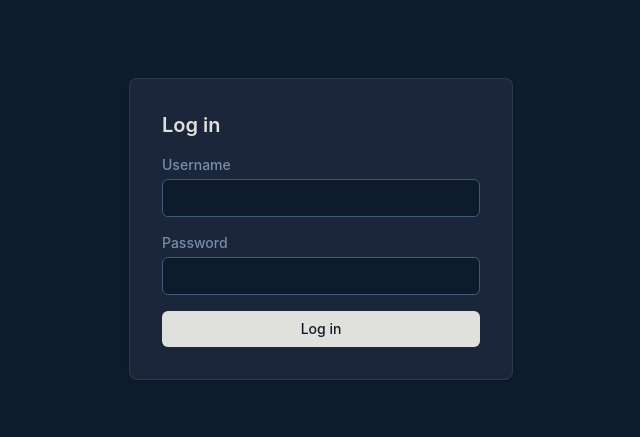
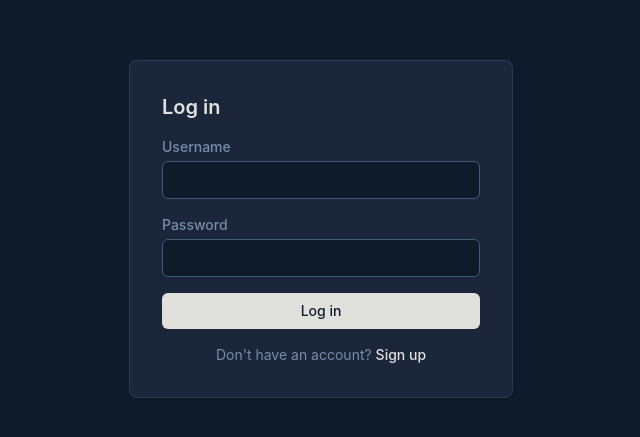
Before and after one commit to jordanfulawka/recall, a React (Vite) app in the folder client/: page /login in a window 1280 px wide. Shown: the part 171-608 px from the top of the page, without its empty margins (319-959 px from the left). Built offline with nearby package versions, Linux system fonts and the light colour scheme.

Commit message:
feat: add registering functionality to login page

```diff
--- a/client/src/lib/api.ts
+++ b/client/src/lib/api.ts
@@ -1,6 +1,24 @@
 async function login(username: string, password: string) {
   const response = await fetch(
     `${import.meta.env.VITE_BASE_URL}/api/v1/auth/login`,
+    {
+      method: 'POST',
+      headers: {
+        'Content-Type': 'application/json',
+      },
+      body: JSON.stringify({ username, password }),
+    },
+  );
+  if (!response.ok) {
+    const data = await response.json();
+    throw new Error(data.error);
+  }
+  return response.json();
+}
+
+async function register(username: string, password: string) {
+  const response = await fetch(
+    `${import.meta.env.VITE_BASE_URL}/api/v1/auth/register`,
     {
       method: 'POST',
       headers: {
@@ -176,6 +194,7 @@ async function getStats(token: string) {
 
 export {
   login,
+  register,
   createProblem,
   getProblems,
   getDueProblems,
--- a/client/src/pages/Login.tsx
+++ b/client/src/pages/Login.tsx
@@ -1,9 +1,10 @@
 import { useState } from 'react';
-import { login as apiLogin } from '../lib/api';
+import { login as apiLogin, register as apiRegister } from '../lib/api';
 import { useAuth } from '../contexts/AuthProvider';
 import { useNavigate } from 'react-router';
 
 function Login() {
+  const [mode, setMode] = useState<'login' | 'register'>('login');
   const [username, setUsername] = useState('');
   const [password, setPassword] = useState('');
   const [loading, setLoading] = useState(false);
@@ -13,15 +14,26 @@ function Login() {
 
   const { login } = useAuth();
 
-  async function handleLogin(e: React.FormEvent) {
+  const isLogin = mode === 'login';
+
+  function toggleMode() {
+    setMode(isLogin ? 'register' : 'login');
+    setError(null);
+  }
+
+  async function handleSubmit(e: React.FormEvent) {
     setLoading(true);
     e.preventDefault();
     try {
-      const { token } = await apiLogin(username, password);
+      const { token } = isLogin
+        ? await apiLogin(username, password)
+        : await apiRegister(username, password);
       login(token);
       navigate('/all');
     } catch (err) {
-      setError('Could not log you in');
+      setError(
+        isLogin ? 'Could not log you in' : 'Could not create your account',
+      );
     } finally {
       setLoading(false);
     }
@@ -30,10 +42,12 @@ function Login() {
   return (
     <div className='flex min-h-screen items-center justify-center bg-ink'>
       <form
-        onSubmit={handleLogin}
+        onSubmit={handleSubmit}
         className='w-full max-w-sm space-y-4 rounded-lg border border-dusk/40 bg-prussian p-8 shadow-sm'
       >
-        <h1 className='text-xl font-semibold text-alabaster'>Log in</h1>
+        <h1 className='text-xl font-semibold text-alabaster'>
+          {isLogin ? 'Log in' : 'Create an account'}
+        </h1>
 
         <div className='space-y-1'>
           <label
@@ -74,8 +88,25 @@ function Login() {
           disabled={loading}
           className='w-full rounded-md bg-alabaster px-3 py-2 text-sm font-medium text-ink transition hover:bg-lavender disabled:opacity-50'
         >
-          {loading ? 'Logging in...' : 'Log in'}
+          {loading
+            ? isLogin
+              ? 'Logging in...'
+              : 'Creating account...'
+            : isLogin
+              ? 'Log in'
+              : 'Create account'}
         </button>
+
+        <p className='text-center text-sm text-lavender'>
+          {isLogin ? "Don't have an account? " : 'Already have an account? '}
+          <button
+            type='button'
+            onClick={toggleMode}
+            className='font-medium text-alabaster underline-offset-2 hover:underline'
+          >
+            {isLogin ? 'Sign up' : 'Log in'}
+          </button>
+        </p>
       </form>
     </div>
   );
--- a/client/src/pages/ProblemReview.tsx
+++ b/client/src/pages/ProblemReview.tsx
@@ -315,9 +315,17 @@ function ProblemReview() {
                 </p>
               </div>
             </div>
-            <div>
-              <button onClick={() => navigate(-1)}>back to list</button>
-              <button onClick={() => navigate(`/history/${id}`)}>
+            <div className='flex justify-end gap-2 pt-3'>
+              <button
+                onClick={() => navigate(-1)}
+                className='rounded-md border border-dusk/60 px-3 py-1.5 text-sm font-medium text-lavender transition hover:bg-dusk/20 hover:text-alabaster'
+              >
+                back to list
+              </button>
+              <button
+                onClick={() => navigate(`/history/${id}`)}
+                className='rounded-md border border-emerald-700 bg-emerald-700 px-3 py-1.5 text-sm font-medium text-white transition hover:bg-emerald-600'
+              >
                 history
               </button>
             </div>
```
